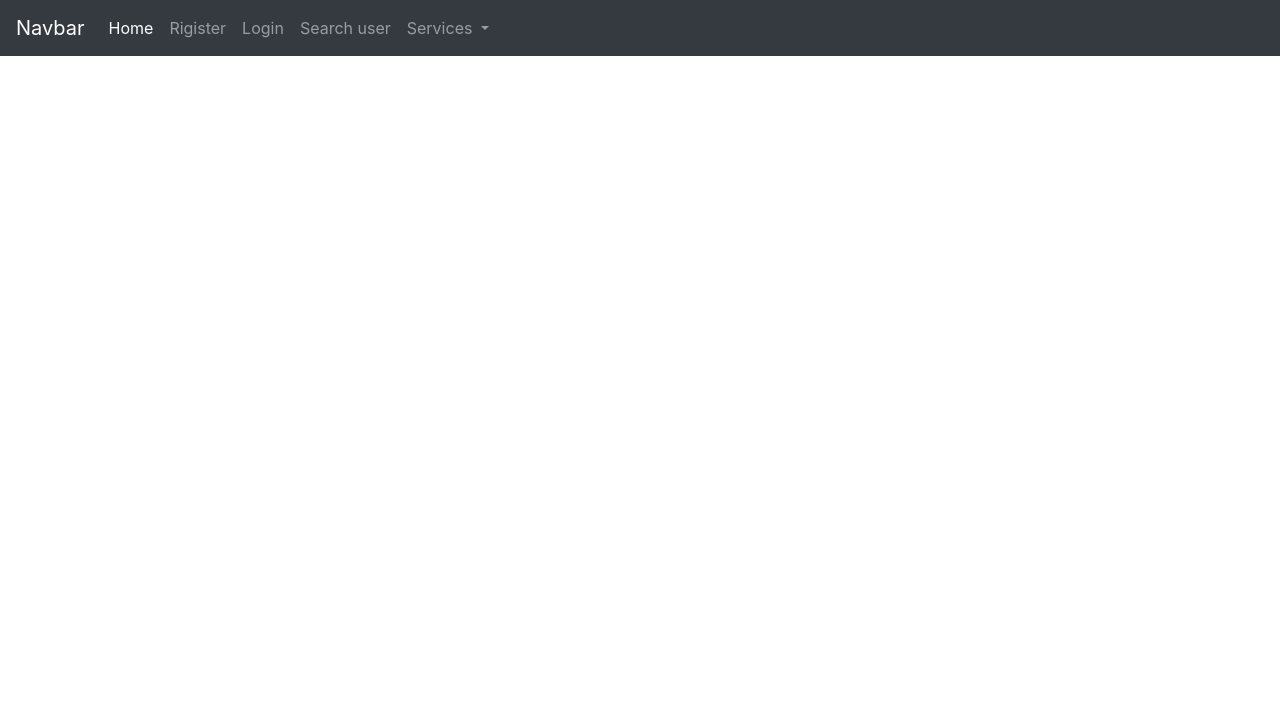
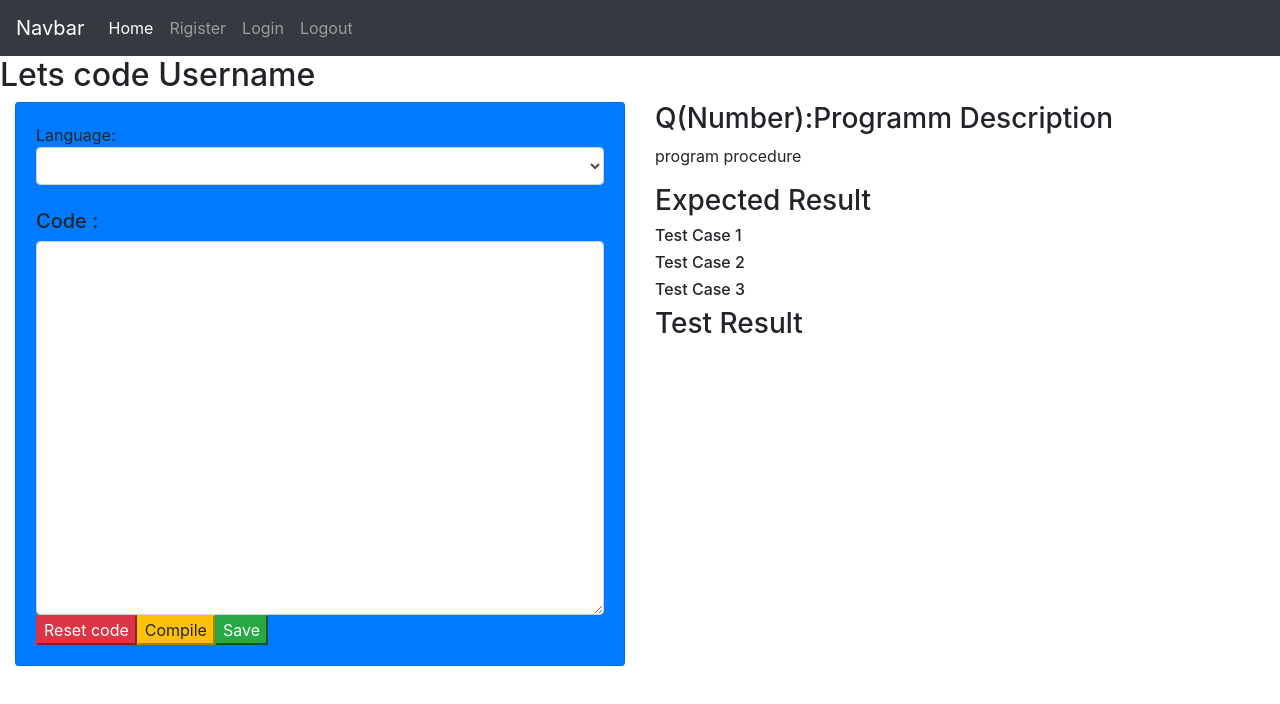
Before and after one commit to nagarajuthandu/Angular_Client, an Angular app: page /codetest in a window 1280 px wide. Before the commit this address led to /. Shown: the top 704 px of the page. Built offline with nearby package versions, Linux system fonts and the light colour scheme.

Commit message:
code editor and compiler added

```diff
--- a/src/app/app-routing.module.ts
+++ b/src/app/app-routing.module.ts
@@ -3,11 +3,14 @@ import { RouterModule, Routes } from '@angular/router';
 import { RegisterComponent } from './register/register.component';
 import { LoginComponent } from './login/login.component'
 import { UsersserachComponent } from './usersserach/usersserach.component';
+import { CodetestComponent } from './codetest/codetest.component';
 
 
 const routes: Routes = [{path:'register',component:RegisterComponent},
                         {path:'login',component:LoginComponent},
-                      {path:'usersearch',component:UsersserachComponent}];
+                      {path:'usersearch',component:UsersserachComponent},
+                    {path:'codetest',component:CodetestComponent}
+                    ];
 
 
 @NgModule({
--- a/src/app/app.component.html
+++ b/src/app/app.component.html
@@ -14,10 +14,14 @@
       <li class="nav-item">
         <a class="nav-link" routerLink="/login">Login</a>
       </li>
-      <li class="nav-item">
+      <!-- <li class="nav-item">
+        <a class="nav-link" routerLink="/codetest">Programming Test</a>
+      </li> -->
+
+      <!-- <li class="nav-item">
         <a class="nav-link" routerLink="/usersearch">Search user</a>
-      </li>
-      <li class="nav-item dropdown">
+      </li> -->
+      <!-- <li class="nav-item dropdown">
         <a class="nav-link dropdown-toggle" href="#" id="navbarDropdownMenuLink" data-toggle="dropdown" aria-haspopup="true" aria-expanded="false">
           Services
         </a>
@@ -26,6 +30,9 @@
           <a class="dropdown-item" href="#">Another action</a>
           <a class="dropdown-item" href="#">Something else here</a>
         </div>
+      </li> -->
+      <li class="nav-item">
+        <a class="nav-link" href="#" (click)="Logout()">Logout</a>
       </li>
     </ul>
   </div>
--- a/src/app/app.component.ts
+++ b/src/app/app.component.ts
@@ -1,4 +1,6 @@
 import { Component } from '@angular/core';
+import { UserService } from './user.service';
+import { Router } from '@angular/router';
 
 @Component({
   selector: 'app-root',
@@ -7,4 +9,13 @@ import { Component } from '@angular/core';
 })
 export class AppComponent{
   title = 'client';
+  constructor(private router: Router,private userservice:UserService){
+
+  }
+  Logout()
+  {
+    this.userservice.logout()
+    this.router.navigate(['/login'])
+  }
+
 }
--- a/src/app/app.module.ts
+++ b/src/app/app.module.ts
@@ -8,6 +8,7 @@ import { LoginComponent } from './login/login.component';
 import { ReactiveFormsModule } from '@angular/forms';
 import { UserService } from './user.service';
 import { UsersserachComponent } from './usersserach/usersserach.component';
+import { CodetestComponent } from './codetest/codetest.component';
 
 
 @NgModule({
@@ -15,7 +16,8 @@ import { UsersserachComponent } from './usersserach/usersserach.component';
     AppComponent,
     RegisterComponent,
     LoginComponent,
-    UsersserachComponent
+    UsersserachComponent,
+    CodetestComponent
   ],
   imports: [
     BrowserModule,
--- /dev/null
+++ b/src/app/codetest/codetest.component.html
@@ -0,0 +1,54 @@
+<h2>Lets code Username</h2>
+<div class="container-fluid">
+<div class="row">
+<div class="col-sm-6 d-flex justify-content-center">
+
+  <div class="card bg-primary">
+    <div class="card-body">
+<form [formGroup]="codingfrom" (ngSubmit)="runcode()">
+  Language: <select class="form-control" formControlName="language">
+            <option value="c">C Language</option>
+            <option value="java">Java</option>
+            <option value="py">Python</option>
+            </select>
+          <br>
+  <h5>Code :</h5> <textarea rows="15" cols="90" class="form-control" formControlName="code"></textarea>
+  <button class="btn-danger">Reset code</button>
+  <button type="submit" class="btn-warning">Compile</button>
+  <button class="btn-success">Save</button>
+</form>
+</div>
+</div>
+</div>
+<div class="col-sm-6">
+  <div class="row">
+    <div class="col-sm-12">
+      <h3>Q(Number):Programm Description</h3>
+      <p>program procedure</p>
+
+    </div>
+  </div>
+  <div class="row">
+    <div class="col-sm-12">
+      <h3>Expected Result</h3>
+      <h6>Test Case 1</h6>
+      <h6>Test Case 2</h6>
+      <h6>Test Case 3</h6>
+
+    </div>
+  </div>
+
+  <div class="row">
+    <div class="col-sm-12">
+      <h3>Test Result</h3>
+      {{result}}
+
+    </div>
+  </div>
+
+</div>
+
+
+
+</div>
+</div>
--- /dev/null
+++ b/src/app/codetest/codetest.component.ts
@@ -0,0 +1,35 @@
+import { Component, OnInit } from '@angular/core';
+import { FormGroup,FormControl } from '@angular/forms';
+import { UserService } from '../user.service';
+interface Result
+{
+  output:String
+}
+@Component({
+  selector: 'app-codetest',
+  templateUrl: './codetest.component.html',
+  styleUrls: ['./codetest.component.css']
+})
+export class CodetestComponent implements OnInit {
+
+  result:Result[]=[]
+  constructor(private userserive:UserService) { }
+  codingfrom=new FormGroup(
+    {
+      language:new FormControl(''),
+      code:new FormControl('')
+    }
+  )
+  runcode()
+  {
+    this.userserive.coderun(this.codingfrom.value).subscribe(data => {
+      console.log(data)
+      this.result=data.output
+
+    });
+  }
+
+  ngOnInit(): void {
+  }
+
+}
--- a/src/app/login/login.component.ts
+++ b/src/app/login/login.component.ts
@@ -1,6 +1,7 @@
 import { Component, OnInit } from '@angular/core';
 import { FormControl, FormGroup } from '@angular/forms';
 import { UserService } from '../user.service';
+import { Router } from '@angular/router';
 
 @Component({
   selector: 'app-login',
@@ -9,7 +10,7 @@ import { UserService } from '../user.service';
 })
 export class LoginComponent implements OnInit {
 
-  constructor(private usersrvice:UserService) { }
+  constructor(private router :Router,private usersrvice:UserService) { }
 
   loginform=new FormGroup({
     username:new FormControl(''),
@@ -21,8 +22,18 @@ export class LoginComponent implements OnInit {
   }
 
   onSubmit(){
-    console.warn(this.loginform.value)
-    this.usersrvice.loginuser(this.loginform.value).subscribe(data=>console.log(data))
+    // console.warn(this.loginform.value)
+    this.usersrvice.loginuser(this.loginform.value)
+    .subscribe(user=>{console.log(user)
+      if (user && user.token) {
+        // store user details and jwt token in local storage to keep user logged in between page refreshes
+        localStorage.setItem("currentUser", user.token);
+        this.router.navigate(["/codetest"])
+
+      }
+
+
+    })
   }
 
 }
--- a/src/app/register/register.component.ts
+++ b/src/app/register/register.component.ts
@@ -1,7 +1,7 @@
 import { Component, OnInit } from '@angular/core';
 import { FormGroup } from '@angular/forms';
 import { FormControl } from '@angular/forms';
-import { HttpClient } from '@angular/common/http';
+import { Router } from '@angular/router';
 import { UserService } from '../user.service';
 @Component({
   selector: 'app-register',
@@ -11,7 +11,7 @@ import { UserService } from '../user.service';
 
 export class RegisterComponent implements OnInit {
 
-  constructor(private userservice:UserService) { }
+  constructor(private router:Router, private userservice:UserService) { }
 
   register = new FormGroup({
     username:new FormControl(''),
@@ -20,10 +20,14 @@ export class RegisterComponent implements OnInit {
   });
   onSubmit() {
     // TODO: Use EventEmitter with form value
-    console.warn(this.register.value);
+    // console.warn(this.register.value);
+  this.userservice.registerUser(this.register.value).subscribe(data => {
+    alert("You registration is sucess");
+    this.router.navigate(["/login"])
 
-    this.userservice.registerUser(this.register.value).subscribe(data => {console.log("saved to server")})
-  }
+  })
+
+}
 
   ngOnInit(): void {
 
--- a/src/app/user.service.ts
+++ b/src/app/user.service.ts
@@ -1,10 +1,16 @@
 import { Injectable } from '@angular/core';
 import { HttpClient } from '@angular/common/http';
 import { Observable } from 'rxjs';
+import { HttpHeaders } from '@angular/common/http';
 interface User {
   username: String;
   password: String;
   mobile: Number;
+}
+interface Code {
+  language: String;
+  code: String;
+  input: String;
 }
 @Injectable({
   providedIn: 'root'
@@ -17,12 +23,30 @@ export class UserService {
    {
     return  this.http.post("http://localhost/user/register",data);
    }
-   public loginuser(data:User){
+   public loginuser(data:User):Observable<any>
+   {
     return  this.http.post("http://localhost/user/login",data);
    }
-   public usersearch(): Observable<any>
+   public usersearch():Observable<any>
    {
-     return this.http.get("http://localhost/user/users")
+    let header = new HttpHeaders().set(
+      "authorization",
+      JSON.stringify(localStorage.getItem("currentUser"))
+    );
+
+    return this.http.get("http://localhost/user/users",{'headers':header})
+   }
+   public coderun(data:Code):Observable<any>
+   {
+        return this.http.post("http://localhost/user/run",data)
    }
 
+
+   logout()
+    {
+    // remove user from local storage to log user out
+    localStorage.removeItem('currentUser');
+
+    }
+
 }
--- a/src/app/usersserach/usersserach.component.ts
+++ b/src/app/usersserach/usersserach.component.ts
@@ -13,12 +13,17 @@ interface User {
 })
 export class UsersserachComponent implements OnInit {
   users:User[]=[]
+
+
   constructor(private userservice:UserService) { }
 
   ngOnInit(): void {
-    this.userservice.usersearch().subscribe(data=>{console.log(data)
+
+
+    this.userservice.usersearch().subscribe(data=>{
     this.users=data
     });
+
 
   }
 
```
Also changed, not shown: src/app/codetest/codetest.component.css (added), 1 other file (tests, documents, lock files or other folders).
